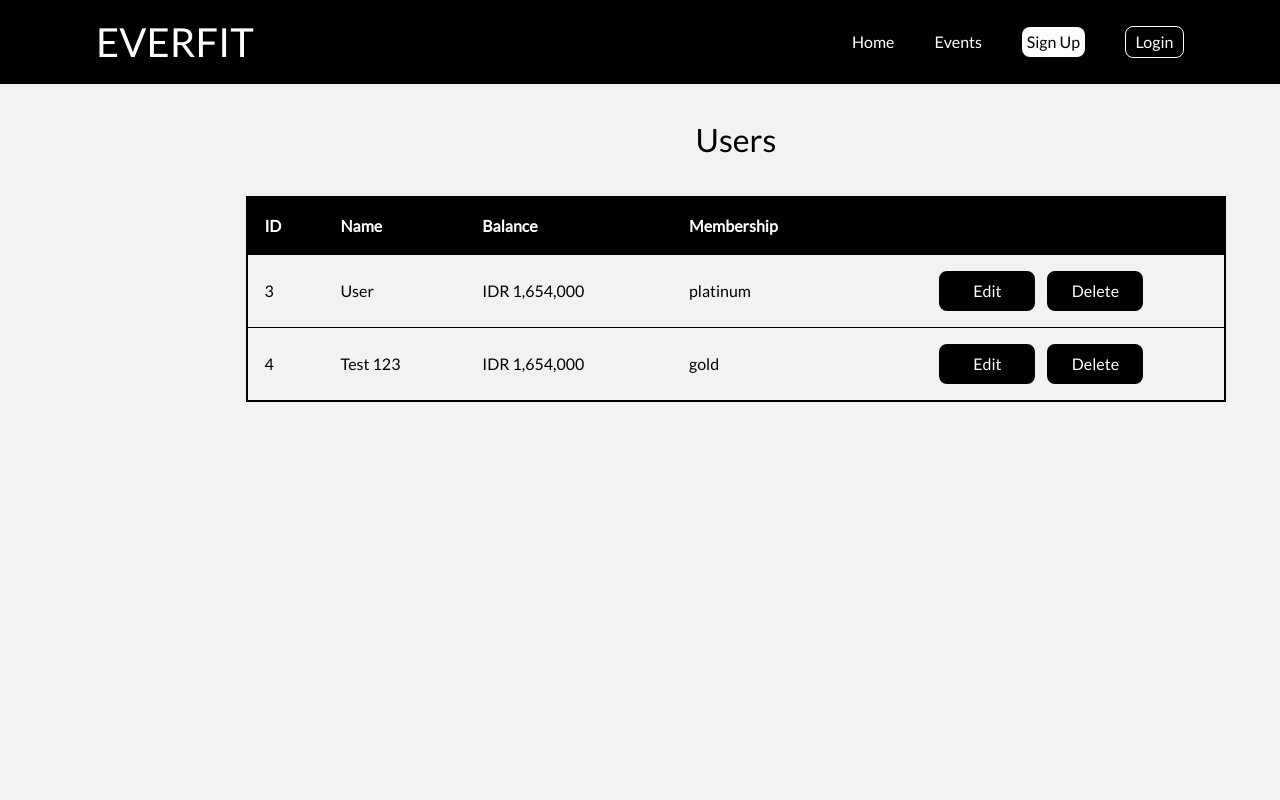
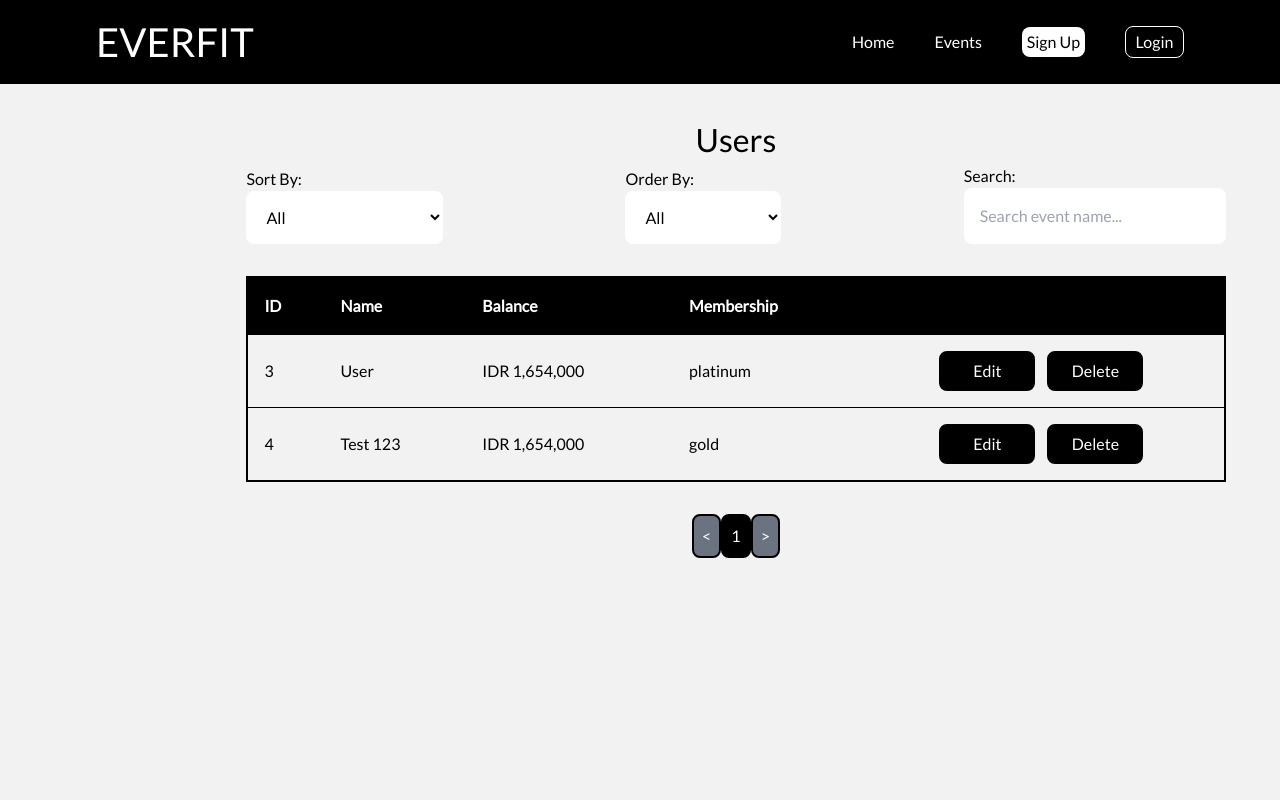
Before and after one commit to victorcastorgui/everfit, a Next.js app: page /users in a window 1280 px wide. Shown: the top 800 px of the page. Built offline with nearby package versions, Linux system fonts and the light colour scheme; no server answers; data requests are answered from the project's data file.

Commit message:
feat: add sort, search, and pagination

```diff
--- a/src/pages/users/index.tsx
+++ b/src/pages/users/index.tsx
@@ -1,3 +1,4 @@
+import InputForm from "@/components/InputForm";
 import PageTitle from "@/components/PageTitle";
 import { useFetch } from "@/hooks/useFetch";
 import useUser from "@/hooks/useUser";
@@ -5,10 +6,17 @@ import { User } from "@/types/types";
 import { API_URL } from "@/utils/API_URL";
 import { IDRFormat } from "@/utils/IDRFormat";
 import { useRouter } from "next/router";
-import { useEffect } from "react";
+import { useEffect, useState } from "react";
 
 function User() {
-  const { data, getUser } = useUser(`${API_URL}/users?role=user`);
+  const [search, setSearch] = useState("");
+  const [sort, setSort] = useState("");
+  const [order, setOrder] = useState("");
+  const { data, getUser } = useUser(
+    `${API_URL}/users?role=user&name_like=${search}&${
+      sort && "_sort=" + sort
+    }&${order && "_order=" + order}`
+  );
   const { push } = useRouter();
   const { data: remainingData, fetchData } = useFetch();
   useEffect(() => {
@@ -27,11 +35,67 @@ function User() {
     };
     fetchData(URL, options);
   };
+
+  const [page, setPage] = useState(1);
+  const itemsPerPage = 5;
+  const startIndex = (page - 1) * itemsPerPage;
+  const displayedData = data?.slice(startIndex, startIndex + itemsPerPage);
+  const totalPages = Math.ceil((data?.length || 0) / itemsPerPage);
+  const handlePageChange = (newPage: number) => {
+    setPage(newPage);
+  };
   return (
     <div className="flex">
       <div className="w-[15%]"></div>
       <div className="w-[85%] h-screen flex flex-col items-center">
         <PageTitle>Users</PageTitle>
+        <div className="flex justify-between items-end w-[90%]">
+          <div>
+            <label htmlFor="sort">Sort By:</label>
+            <select
+              className="w-full bg-white p-4 rounded-[0.5rem]"
+              id="sort"
+              defaultValue=""
+              onChange={(e) => {
+                setPage(1);
+                setSort(e.target.value);
+              }}
+            >
+              <option value={""}>All</option>
+              <option value="name">Name</option>
+              <option value="balance">Balance</option>
+              <option value="membership">Membership</option>
+            </select>
+          </div>
+          <div>
+            <label htmlFor="order">Order By:</label>
+            <select
+              className="w-full bg-white p-4 rounded-[0.5rem]"
+              id="order"
+              defaultValue=""
+              onChange={(e) => {
+                setPage(1);
+                setOrder(e.target.value);
+              }}
+            >
+              <option value={""}>All</option>
+              <option value="asc">Asc</option>
+              <option value="desc">Desc</option>
+            </select>
+          </div>
+          <div>
+            <label htmlFor="search">Search:</label>
+            <InputForm
+              type="text"
+              placeholder="Search event name..."
+              onChange={(e) => {
+                setPage(1);
+                setTimeout(() => setSearch(e.target.value), 500);
+              }}
+              id="search"
+            />
+          </div>
+        </div>
         <table className="w-[90%] table-auto border-[2px] border-black rounded-[0.5rem] text-left mt-[2rem]">
           <thead>
             <tr className="border-b border-black bg-black text-white">
@@ -43,7 +107,7 @@ function User() {
             </tr>
           </thead>
           <tbody>
-            {data?.map((item) => (
+            {displayedData?.map((item) => (
               <tr className="border-[1px] border-black" key={item.id}>
                 <td className="p-[1rem]">{item.id}</td>
                 <td className="p-[1rem]">{item.name}</td>
@@ -69,6 +133,31 @@ function User() {
             ))}
           </tbody>
         </table>
+        <div className="flex justify-center mt-8">
+          <button
+            className="disabled:cursor-not-allowed border-[2px] border-black bg-black text-white p-[0.5rem] rounded-[0.5rem] hover:bg-white hover:text-black disabled:bg-gray-500"
+            disabled={page === 1}
+            onClick={() => handlePageChange(page - 1)}
+          >
+            {"<"}
+          </button>
+          {Array.from({ length: totalPages }, (_, index) => (
+            <button
+              key={index + 1}
+              onClick={() => handlePageChange(index + 1)}
+              className="bg-black border-[2px] border-black text-white p-[0.5rem] rounded-[0.5rem] hover:bg-white hover:text-black disabled:bg-gray-500"
+            >
+              {index + 1}
+            </button>
+          ))}
+          <button
+            className="disabled:cursor-not-allowed  bg-black border-[2px] border-black text-white p-[0.5rem] rounded-[0.5rem] hover:bg-white hover:text-black disabled:bg-gray-500"
+            disabled={page === totalPages}
+            onClick={() => handlePageChange(page + 1)}
+          >
+            {">"}
+          </button>
+        </div>
       </div>
     </div>
   );
```
